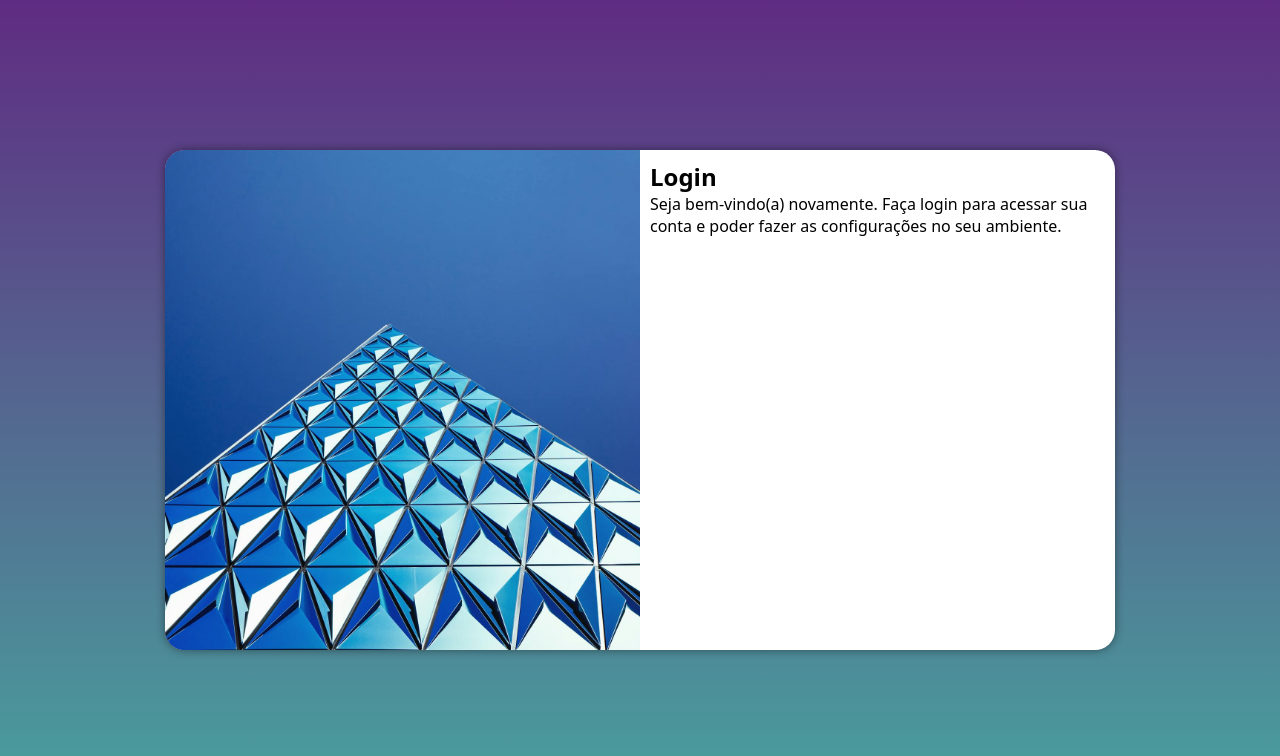
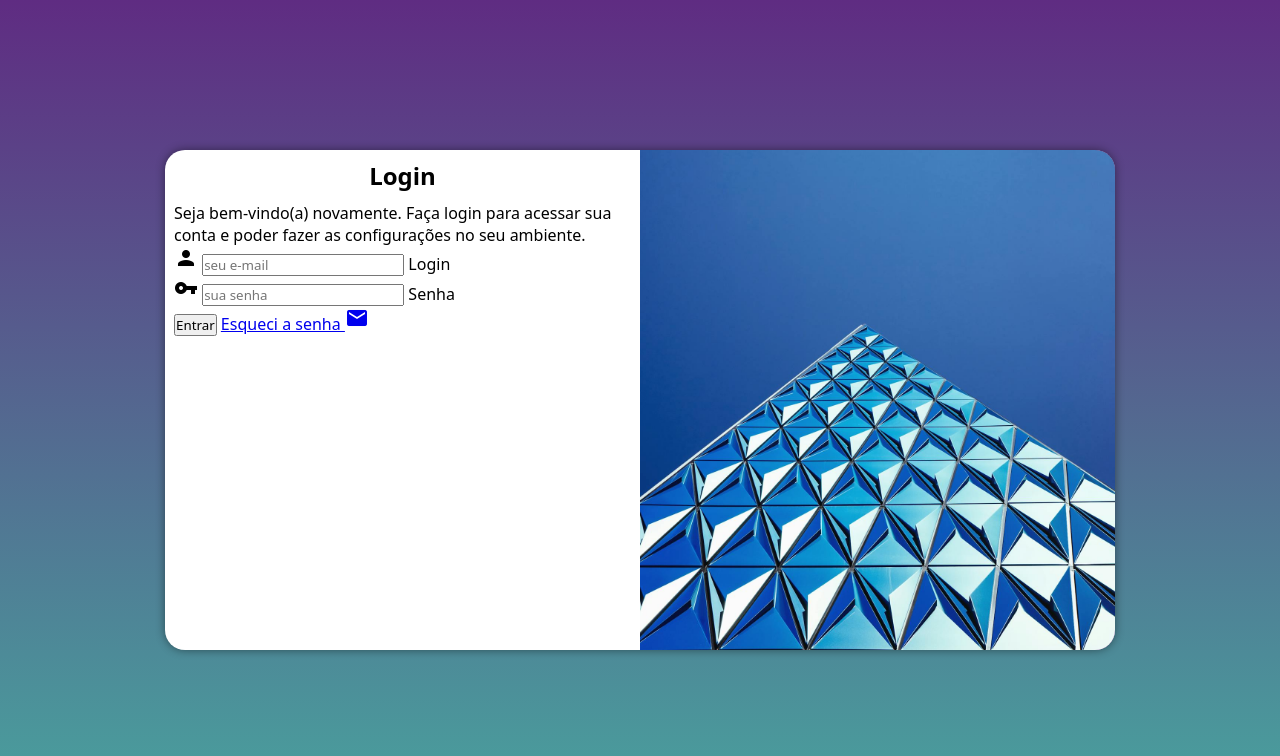
Before and after one commit to Araujoedi/projeto-login, a PHP site: page / in a window 1280 px wide. Shown: the top 756 px of the page. Run offline with PHP 8.4, Linux system fonts and the light colour scheme.

Commit message:
adicionei o formulário

```diff
--- a/estilos/media-query.css
+++ b/estilos/media-query.css
@@ -40,7 +40,7 @@ Grandes telas: acima de 1200px
     }
 
     section#login >div#imagem {
-        float:left;
+        float:right;
         width: 50%;
         height: 100%;
 
@@ -50,4 +50,12 @@ Grandes telas: acima de 1200px
         float:right;
         width: 50%;
     }
+
+    div#formulario > h1 {
+    font-size: 1.5em;
 }
+
+    div#formulario > p {
+    font-size: 1.0em;
+    }
+}
--- a/estilos/style.css
+++ b/estilos/style.css
@@ -8,6 +8,7 @@
 
 * {
     font-family: system-ui, -apple-system, BlinkMacSystemFont, 'Segoe UI', Roboto, Oxygen, Ubuntu, Cantarell, 'Open Sans', 'Helvetica Neue', sans-serif;
+
     padding: 0px;
     margin: 0px;
     box-sizing: border-box;
@@ -52,7 +53,14 @@ section#login > div#imagem {
 
 section#login > div#formulario {
     display: block;
-    padding: 10px;
+    padding: 9px;
+}
 
+div#formulario > h1 {
+    text-align: center;
+    margin-bottom: 10px;
+}
 
+div#formulario > p {
+    font-size: 0.8em;
 }
--- a/index.html
+++ b/index.html
@@ -4,6 +4,7 @@
     <meta charset="UTF-8">
     <meta name="viewport" content="width=device-width, initial-scale=1.0">
     <title>Login</title>
+    <link href="https://fonts.googleapis.com/icon?family=Material+Icons" rel="stylesheet">
     <link rel="stylesheet" href="estilos/style.css">
     <link rel="stylesheet" href="estilos/media-query.css">
 </head>
@@ -17,9 +18,22 @@
                 <h1>Login</h1>
                 <p>Seja bem-vindo(a) novamente. Faça login para acessar sua conta e poder fazer as configurações no seu ambiente.</p>
                 <form action="login.php" method="post">
+                    <div class="campo">
+                        <i class="material-icons">person</i>
+                        <input type="email" name="login" id="ilogin" placeholder="seu e-mail" autocomplete="email">
+                        <label for="ilogin">Login</label>
+                    </div>
+                    <div class="campo">
+                        <i class="material-icons">vpn_key</i>
+                        <input type="password" name="senha" id="isenha" placeholder="sua senha" autocomplete="current-password" required minlength="8" maxlength="20">
+                        <label for="isenha">Senha</label>
+                    </div>
+                    <input type="submit" value="Entrar">
+                    <a href="esqueci.html">
+                        Esqueci a senha <i class="material-icons">mail</i>
+                    </a>
                 </form>
             </div>
-
         </section>
     </main>
 
```
